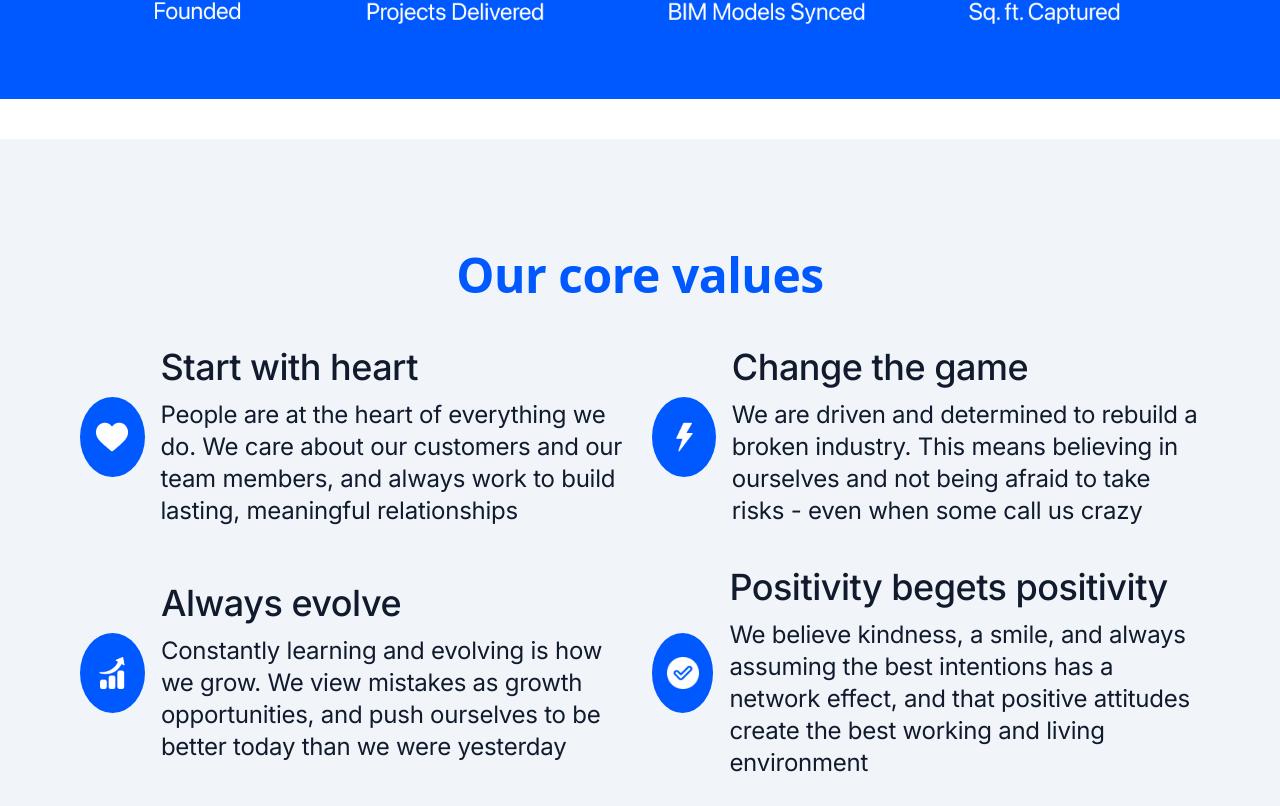
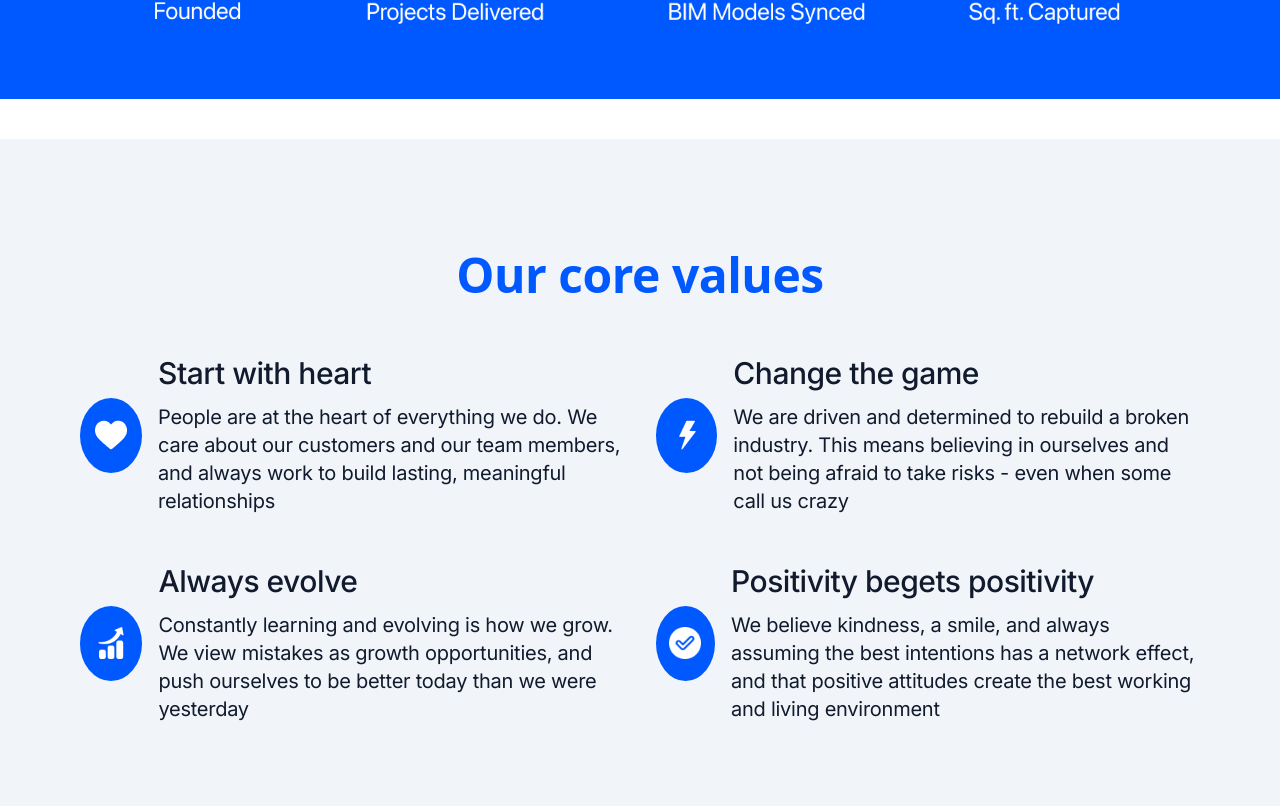
Before and after one commit to sambit2917/BIMBOX, a React (Vite) app: page /homeSection in a window 1280 px wide. Shown: the part 4794-5600 px from the top of the page. Built offline with nearby package versions, Linux system fonts and the light colour scheme.

Commit message:
modification commit

```diff
--- a/src/components/sectionContainers/CoreValueSection.jsx
+++ b/src/components/sectionContainers/CoreValueSection.jsx
@@ -47,7 +47,7 @@ const CoreValueSection = () => {
     })
   }
   return (
-    <div className="w-full bg-[#F1F5F9] flex flex-col gap-8 px-5 py-16 sm:px-10 sm:py-20 md:px-12 md:py-24 lg:px-20 lg:py-28">
+    <div className="w-full bg-[#F1F5F9] flex flex-col gap-14 px-5 py-16 sm:px-10 sm:py-20 md:px-12 md:py-24 lg:px-20 lg:py-28">
       <motion.h1
         variants = {headingVariant}
         initial = "hidden"
@@ -57,18 +57,18 @@ const CoreValueSection = () => {
         Our core values
       </motion.h1>
       {/* Changed grid layout for larger screens */}
-      <div className="grid grid-cols-1 gap-y-10 sm:grid-cols-2 sm:gap-x-10 sm:gap-y-12 lg:grid-cols-2 lg:grid-rows-2 lg:gap-x-4 xl:gap-6">
+      <div className="grid grid-cols-1 gap-y-10 sm:grid-cols-2 sm:gap-x-10 sm:gap-y-12 lg:grid-cols-2 lg:grid-rows-2 lg:gap-x-8 lg:gap-y-12 ">
         {coreData.map((ele, i) => {
           return (
             <motion.div
-              variants = {cardVariant}
-              initial = "hidden"
-              whileInView = "visible"
-              viewport = {{amount: 0.3}}
+              variants={cardVariant}
+              initial="hidden"
+              whileInView="visible"
+              viewport={{ amount: 0.3 }}
               key={i}
               className="flex flex-col items-center text-center gap-4 sm:gap-5 lg:flex lg:flex-row lg:gap-4"
             >
-              <div className="bg-[#0059FF] w-24 h-24 rounded-[50%] flex items-center justify-center sm:w-28 sm:h-28 lg:w-[15rem] lg:h-[5rem]">
+              <div className="bg-[#0059FF] w-20 h-20 sm:w-24 sm:h-24 lg:w-[12rem] lg:h-[4.7rem] rounded-[50%] flex items-center justify-center">
                 <img
                   src={ele.image}
                   alt=""
@@ -76,10 +76,10 @@ const CoreValueSection = () => {
                 />
               </div>
               <div className="flex flex-col items-center gap-2 sm:gap-3 ">
-                <h1 className="text-xl text-[#111B2D] font-inter font-medium leading-tight tracking-[-0.5px] sm:text-2xl md:text-3xl lg:text-2xl lg:text-left xl:text-4xl w-full">
+                <h1 className="text-lg sm:text-xl md:text-2xl lg:text-3xl lg:text-left  text-[#111B2D] font-inter font-medium leading-tight tracking-[-0.5px]  w-full">
                   {ele.header}
                 </h1>
-                <p className="text-base text-[#111B2D] font-inter font-normal leading-normal tracking-[-0.25px] sm:text-lg md:text-xl lg:text-lg lg:text-left xl:text-2xl">
+                <p className="text-sm sm:text-base md:text-lg lg:text-xl  lg:text-left  text-[#111B2D] font-inter font-normal leading-normal tracking-[-0.25px]">
                   {ele.desc}
                 </p>
               </div>
```
